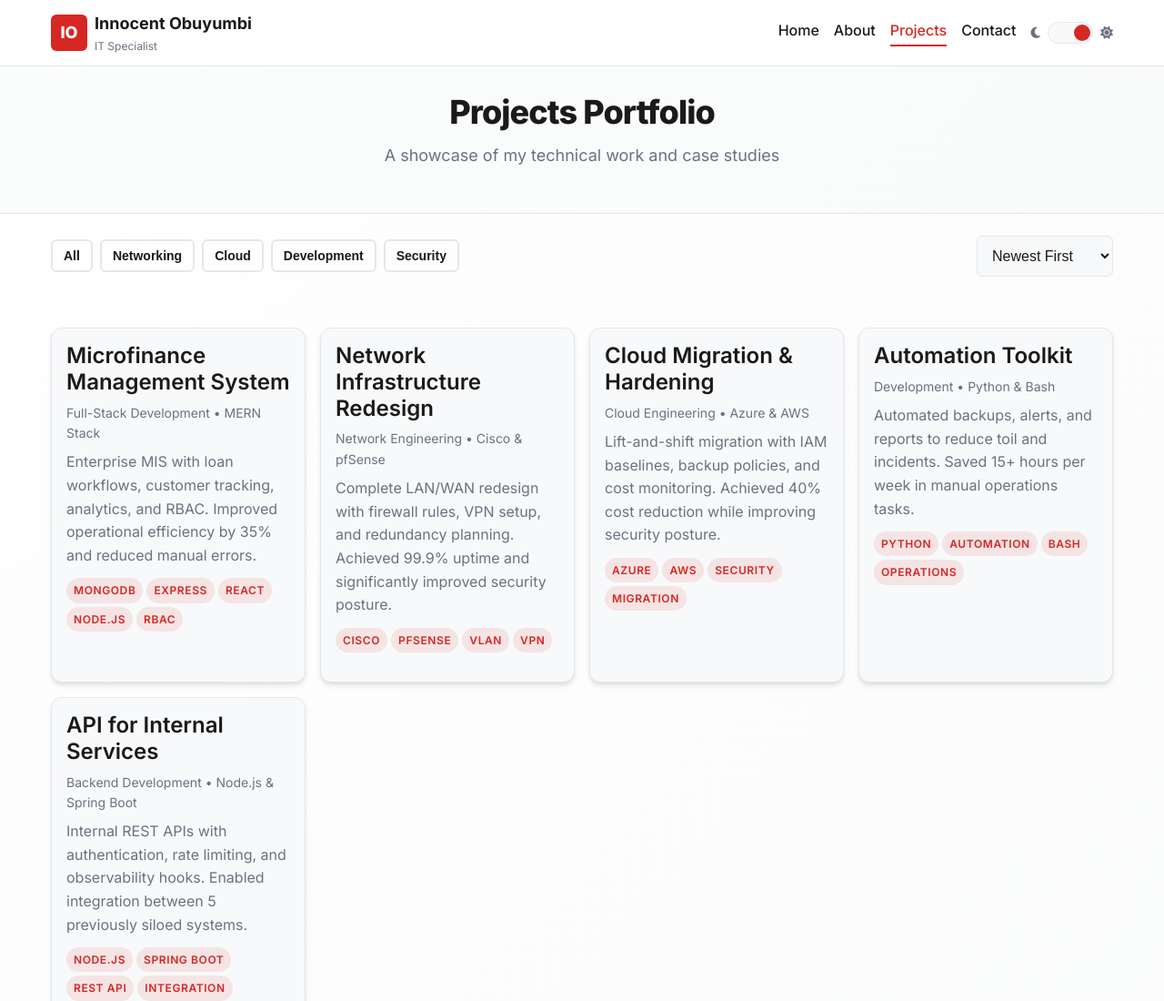
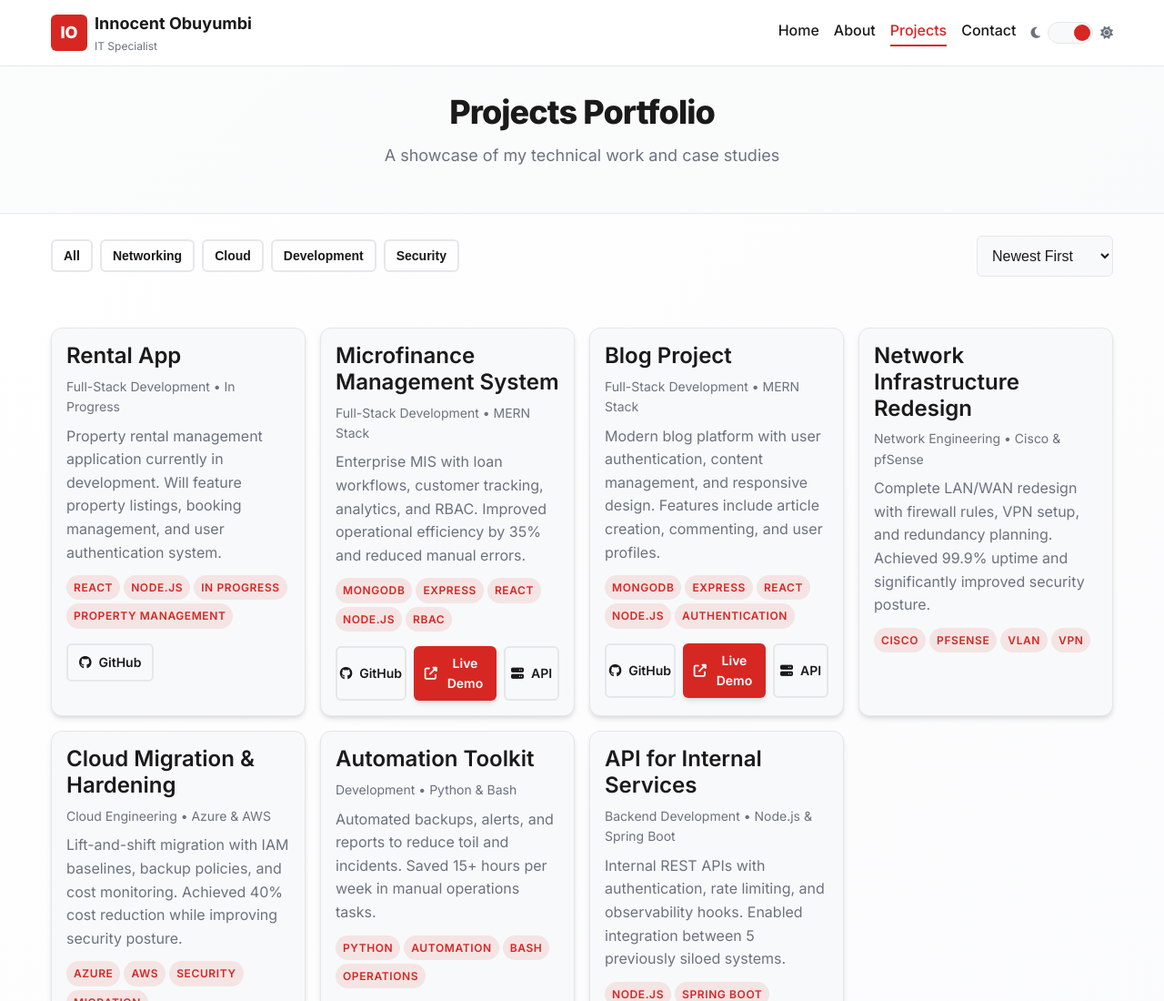
Before and after one commit to iobuyumbi/portfolio-08-2025, a website with bundled scripts: page frontend/projects.html in a window 1280 px wide. Shown: the top 1100 px of the page at 91% size. Built offline with nearby package versions, Linux system fonts and the light colour scheme.

```diff
--- a/backend/controllers/contactController.js
+++ b/backend/controllers/contactController.js
@@ -110,7 +110,7 @@
  * Send contact email via nodemailer
  */
 async function sendContactEmail(data) {
-  const transporter = nodemailer.createTransporter({
+  const transporter = nodemailer.createTransport({
     host: process.env.EMAIL_HOST,
     port: process.env.EMAIL_PORT || 587,
     secure: false,
--- a/frontend/projects.html
+++ b/frontend/projects.html
@@ -107,6 +107,20 @@
                   <span class="tag">Node.js</span>
                   <span class="tag">RBAC</span>
                 </div>
+                <div class="flex gap-sm mt-md">
+                  <a href="https://github.com/iobuyumbi/microfinance-mis.git" target="_blank" class="btn btn-secondary btn-sm">
+                    <i class="fab fa-github"></i>
+                    GitHub
+                  </a>
+                  <a href="https://microfinance-mis.vercel.app/" target="_blank" class="btn btn-primary btn-sm">
+                    <i class="fas fa-external-link-alt"></i>
+                    Live Demo
+                  </a>
+                  <a href="https://microfinance-mis.onrender.com" target="_blank" class="btn btn-secondary btn-sm">
+                    <i class="fas fa-server"></i>
+                    API
+                  </a>
+                </div>
               </div>
             </div>
 
@@ -205,6 +219,73 @@
                 </div>
               </div>
             </div>
+
+            <div
+              class="card project-card"
+              data-category="development"
+              data-date="2024-07"
+            >
+
+              <div class="project-content">
+                <h3 class="project-title">Blog Project</h3>
+                <p class="project-meta">Full-Stack Development • MERN Stack</p>
+                <p class="project-description">
+                  Modern blog platform with user authentication, content management,
+                  and responsive design. Features include article creation, commenting,
+                  and user profiles.
+                </p>
+                <div class="project-tags">
+                  <span class="tag">MongoDB</span>
+                  <span class="tag">Express</span>
+                  <span class="tag">React</span>
+                  <span class="tag">Node.js</span>
+                  <span class="tag">Authentication</span>
+                </div>
+                <div class="flex gap-sm mt-md">
+                  <a href="https://github.com/iobuyumbi/blog-project.git" target="_blank" class="btn btn-secondary btn-sm">
+                    <i class="fab fa-github"></i>
+                    GitHub
+                  </a>
+                  <a href="https://blog-project-xi-rust.vercel.app" target="_blank" class="btn btn-primary btn-sm">
+                    <i class="fas fa-external-link-alt"></i>
+                    Live Demo
+                  </a>
+                  <a href="https://blog-project-v450.onrender.com" target="_blank" class="btn btn-secondary btn-sm">
+                    <i class="fas fa-server"></i>
+                    API
+                  </a>
+                </div>
+              </div>
+            </div>
+
+            <div
+              class="card project-card"
+              data-category="development"
+              data-date="2024-12"
+            >
+
+              <div class="project-content">
+                <h3 class="project-title">Rental App</h3>
+                <p class="project-meta">Full-Stack Development • In Progress</p>
+                <p class="project-description">
+                  Property rental management application currently in development.
+                  Will feature property listings, booking management, and user
+                  authentication system.
+                </p>
+                <div class="project-tags">
+                  <span class="tag">React</span>
+                  <span class="tag">Node.js</span>
+                  <span class="tag">In Progress</span>
+                  <span class="tag">Property Management</span>
+                </div>
+                <div class="flex gap-sm mt-md">
+                  <a href="https://github.com/iobuyumbi/rental-app.git" target="_blank" class="btn btn-secondary btn-sm">
+                    <i class="fab fa-github"></i>
+                    GitHub
+                  </a>
+                </div>
+              </div>
+            </div>
           </div>
         </div>
       </section>
```
Also changed, not shown: vercel.json.
